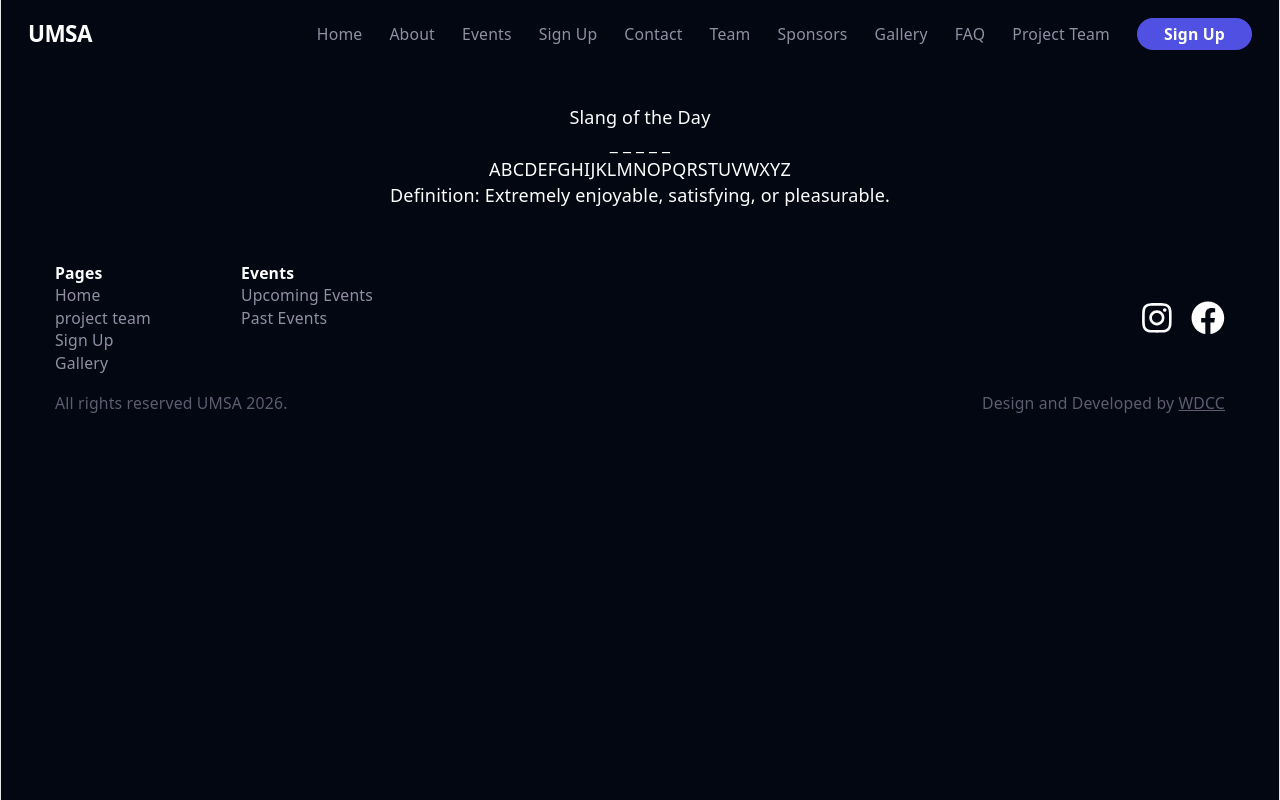
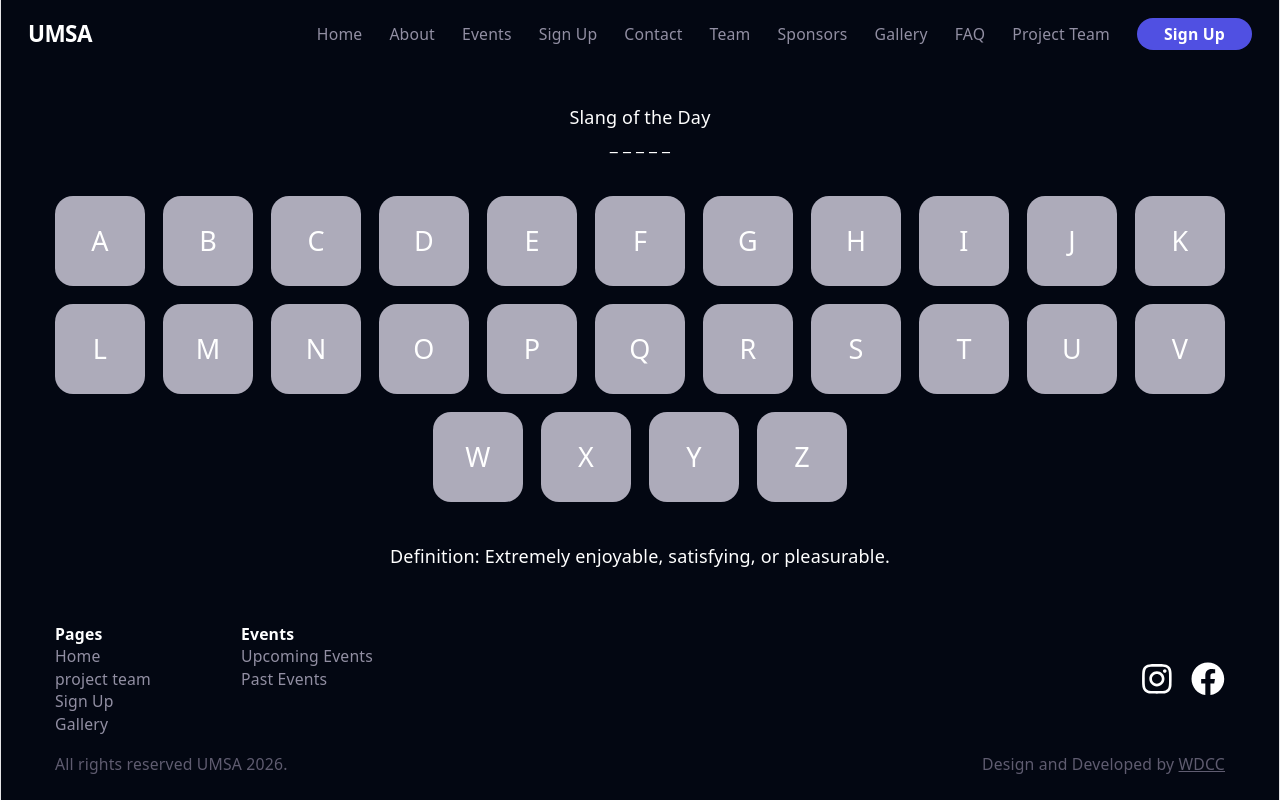
Before and after one commit to UoaWDCC/umsa, a React (Vite) app in the folder client/: page /slang-of-the-day in a window 1280 px wide. Built offline with nearby package versions, Linux system fonts and the light colour scheme.

Commit message:
feat: add colour change to letter box

```diff
--- a/client/src/pages/SoD.tsx
+++ b/client/src/pages/SoD.tsx
@@ -1,5 +1,6 @@
 import { useState } from "react"
 import slangData from "../data/malaysian-slang.json"
+import { motion } from "motion/react";
 
 export default function SoD() {
 
@@ -27,20 +28,33 @@ export default function SoD() {
     <>
       <h1>Slang of the Day</h1>
       <p>{maskedWordSpaced}</p>
-      <div>
-        {alphabet.map((letter) => (
-          <button
-          key={letter}
-          type="button"
-          onClick={() => handleGuess(letter)}
-          disabled={guessedLetters.includes(letter)}
-          className="pointer"
-          >
-            {letter}
-          </button>
-        ))}
+      <div className="flex flex-wrap m-5 p-4 gap-4 justify-center mx-auto">
+        {alphabet.map((letter) => {
+          const isGuessed = guessedLetters.includes(letter);
+          const isCorrect = targetWord.includes(letter);
+
+          const tileColor = !isGuessed ? "bg-gray-300" : isCorrect ? "bg-green-400" : "bg-red-400";
+
+
+        return (
+          <motion.div key={letter} initial={{scale:0}} animate={{scale:1}} transition={{duration:0.5}}>
+            <div className={`w-20 h-20 ${tileColor} rounded-2xl flex justify-center items-center cursor-pointer`}
+            key={letter}
+            role="button"
+            onClick={() => handleGuess(letter)}
+            tabIndex={0}
+            >
+              <p className="text-2xl">
+                {letter}
+              </p>
+            </div>
+          </motion.div>
+
+        );
+      })}
       </div>
       <p>Definition: {randomEntry.definition}</p>
+      <p>{guessedLetters}</p>
     </>
   );
 }
```
